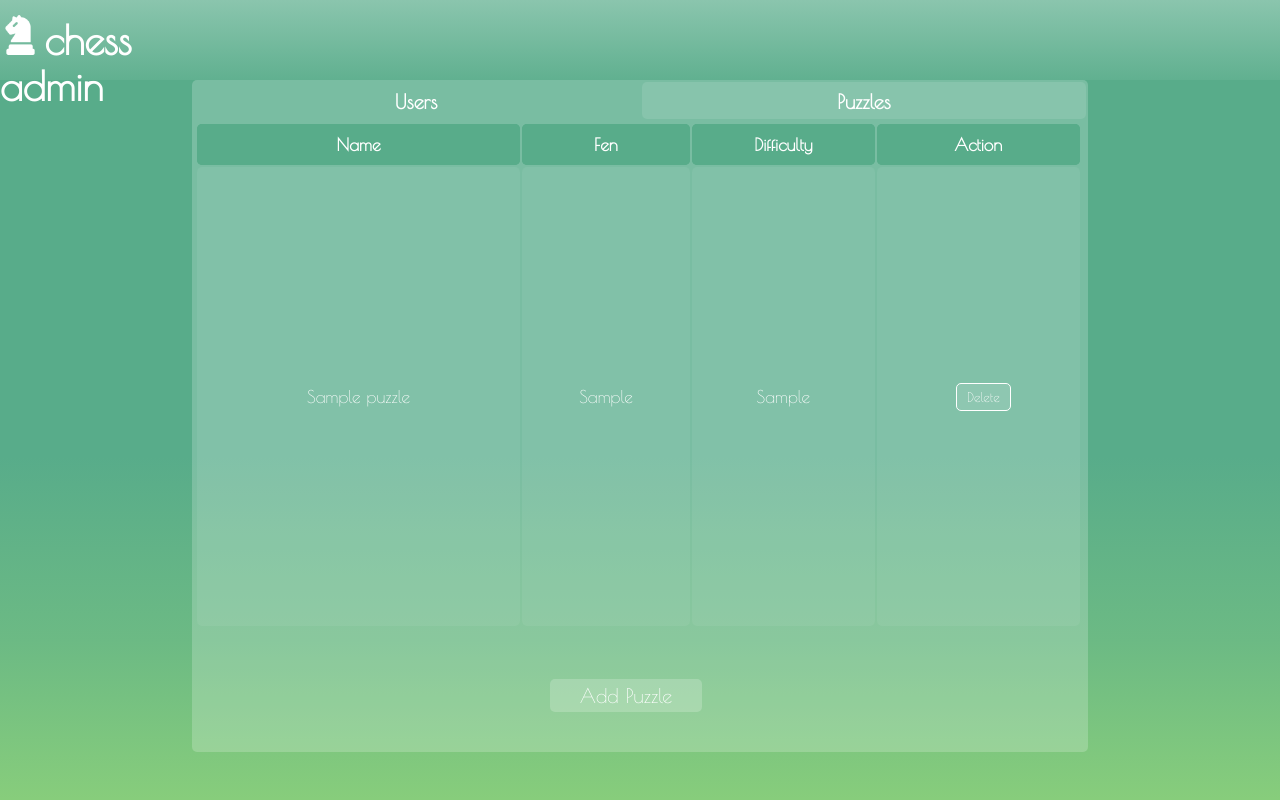
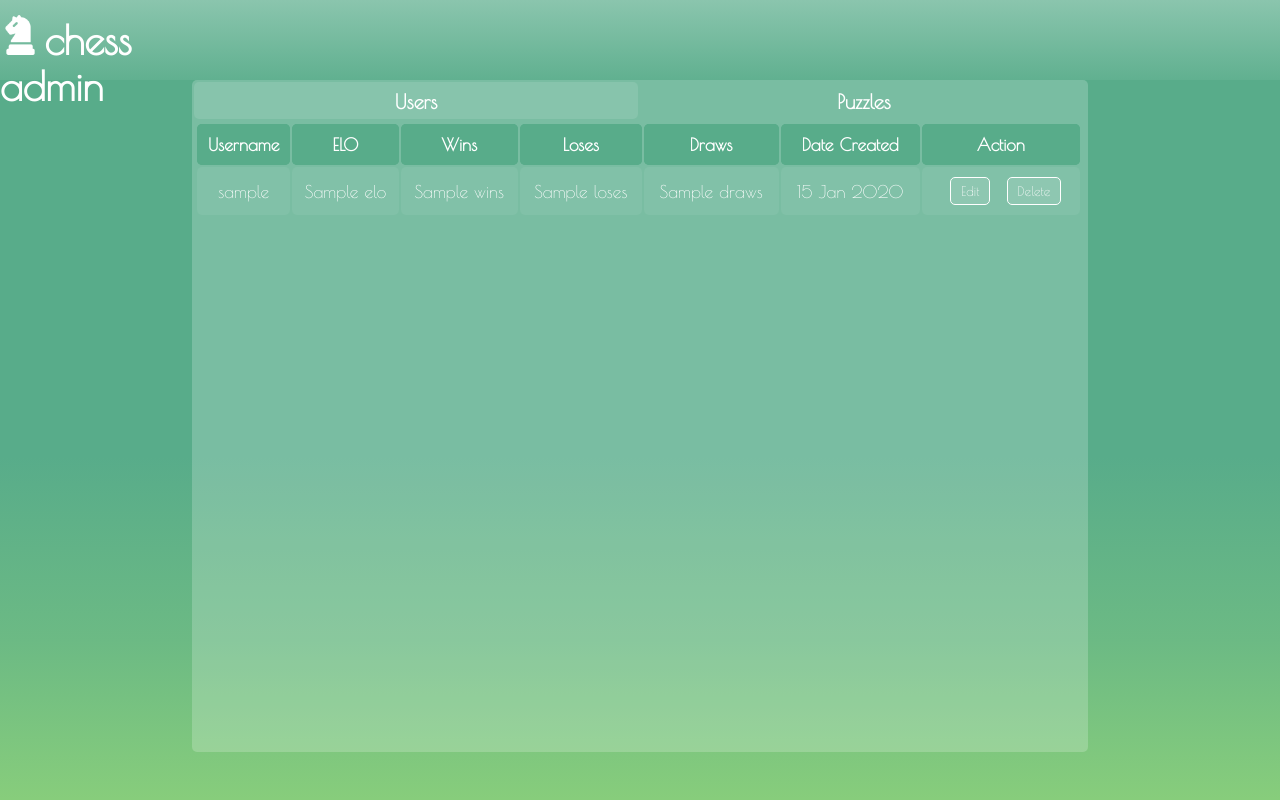
Before and after one commit to RaeanneVillanueva/Chess, a Node server app: template views/admin.hbs in a window 1280 px wide. Run offline with Node 20, Linux system fonts and the light colour scheme; tables that the repository leaves empty hold one stand-in row (values such as "Sample post"); the template is opened without the code that fills it: values that come from a table or form of the project are taken from there, most other values are stand-ins (such as "Sample title", 1, 10 or a date in 2020); some libraries are stand-ins or nearby versions.

Commit message:
date created

```diff
--- a/controllers/index.js
+++ b/controllers/index.js
@@ -43,7 +43,8 @@ router.get("/profile", function (req, res) {
                 gamesPlayed: user.wins + user.loses + user.draws,
                 wins: user.wins,
                 loses: user.loses,
-                draws: user.draws
+                draws: user.draws,
+                dateCreated: user.dateCreated
             })
         }, (err) => {
             console.log(err)
--- a/models/user.js
+++ b/models/user.js
@@ -18,7 +18,7 @@ var userSchema = mongoose.Schema({
     wins: Number,
     loses: Number,
     draws: Number,
-    dateCreated: Date
+    dateCreated: String
 })
 
 userSchema.pre("save", function (next) {
@@ -28,7 +28,8 @@ userSchema.pre("save", function (next) {
     this.wins = 0
     this.loses = 0
     this.draws = 0
-    this.date = new Date()
+    var date =  new Date()
+    this.dateCreated = date.getFullYear()+'-'+(date.getMonth()+1)+'-'+date.getDate();
     next()
 })
 
--- a/views/admin.hbs
+++ b/views/admin.hbs
@@ -22,9 +22,9 @@
 
     <div class="mainpage">
         <div class="tabs">
-            <input id="tab1" type="radio" name="tabs" >
+            <input id="tab1" type="radio" name="tabs" checked>
             <label for="tab1">Users</label>
-            <input id="tab2" type="radio" name="tabs" checked>
+            <input id="tab2" type="radio" name="tabs" >
             <label for="tab2">Puzzles</label>
 
             <div class="content">
--- a/views/profile.hbs
+++ b/views/profile.hbs
@@ -42,7 +42,7 @@
                         <span class ="detail">{{elo}}</span>
                         <br>
                         <span class="details-lbl">Joined : </span>
-                        <span class="detail">{{dateJoined}}</span>
+                        <span class="detail">{{dateCreated}}</span>
                         <br>
 
                     </div>
```
